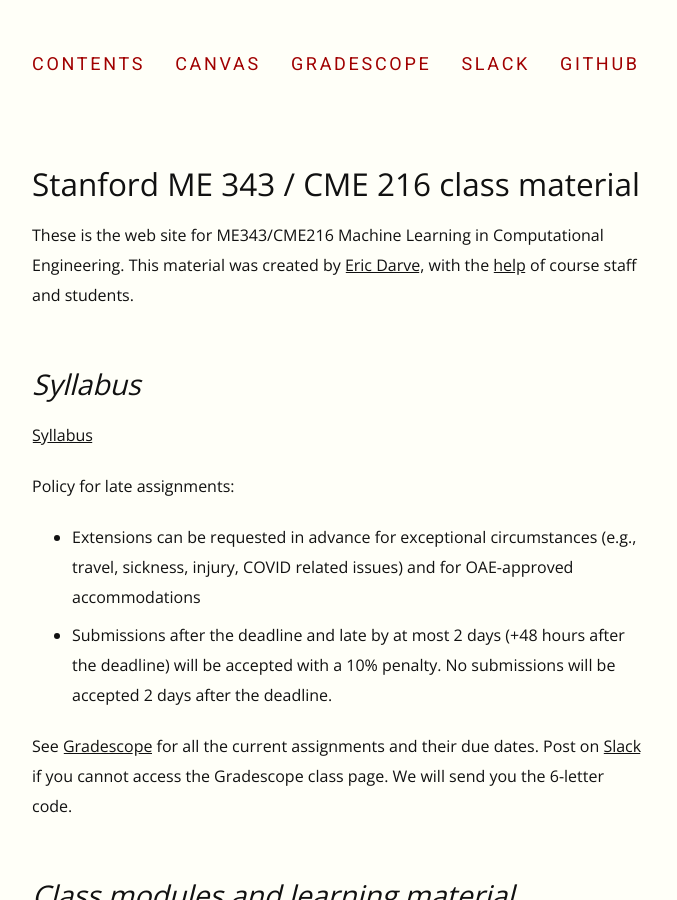
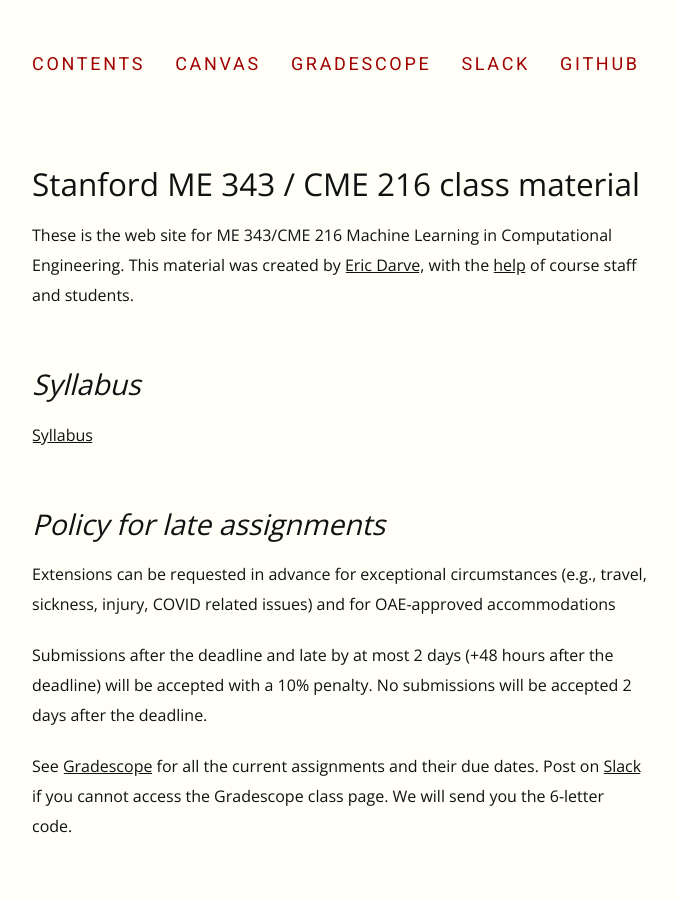
Before and after one commit to EricDarve/me343-cme216-winter-2021, a Jekyll site: the page built from index.md, in a window 1280 px wide and 900 px high. Shown: the whole window, without its empty margins (128-805 px from the left). Built offline with Jekyll 4.4.1, drawn with Linux system fonts in a browser that asks for light colours.

Commit message:
revised index

```diff
--- a/index.md
+++ b/index.md
@@ -3,18 +3,19 @@
 title: Stanford ME 343 / CME 216 class material
 ---
 
-These is the web site for ME343/CME216 Machine Learning in Computational Engineering. This material was created by [Eric Darve](https://me.stanford.edu/people/eric-darve), with the [help](https://github.com/EricDarve/me343-cme216-winter-2021/commits/main) of course staff and students.
+These is the web site for ME 343/CME 216 Machine Learning in Computational Engineering. This material was created by [Eric Darve](https://me.stanford.edu/people/eric-darve), with the [help](https://github.com/EricDarve/me343-cme216-winter-2021/commits/main) of course staff and students.
 
 ## Syllabus
 
 [Syllabus](syllabus)
 
-Policy for late assignments:
+## Policy for late assignments
 
-- Extensions can be requested in advance for exceptional circumstances (e.g., travel, sickness, injury, COVID related issues) and for OAE-approved accommodations
-- Submissions after the deadline and late by at most 2 days (+48 hours after the deadline) will be accepted with a 10% penalty. No submissions will be accepted 2 days after the deadline.
+Extensions can be requested in advance for exceptional circumstances (e.g., travel, sickness, injury, COVID related issues) and for OAE-approved accommodations
 
-See [Gradescope](https://www.gradescope.com/courses/222525) for all the current assignments and their due dates. Post on [Slack](https://app.slack.com/client/T01J8R3MQLC) if you cannot access the Gradescope class page. We will send you the 6-letter code.
+Submissions after the deadline and late by at most 2 days (+48 hours after the deadline) will be accepted with a 10% penalty. No submissions will be accepted 2 days after the deadline.
+
+See [Gradescope](https://www.gradescope.com/courses/222525) for all the current assignments and their due dates. Post on [Slack](https://stanford-3kml.slack.com) if you cannot access the Gradescope class page. We will send you the 6-letter code.
 
 ## Class modules and learning material
 
```
